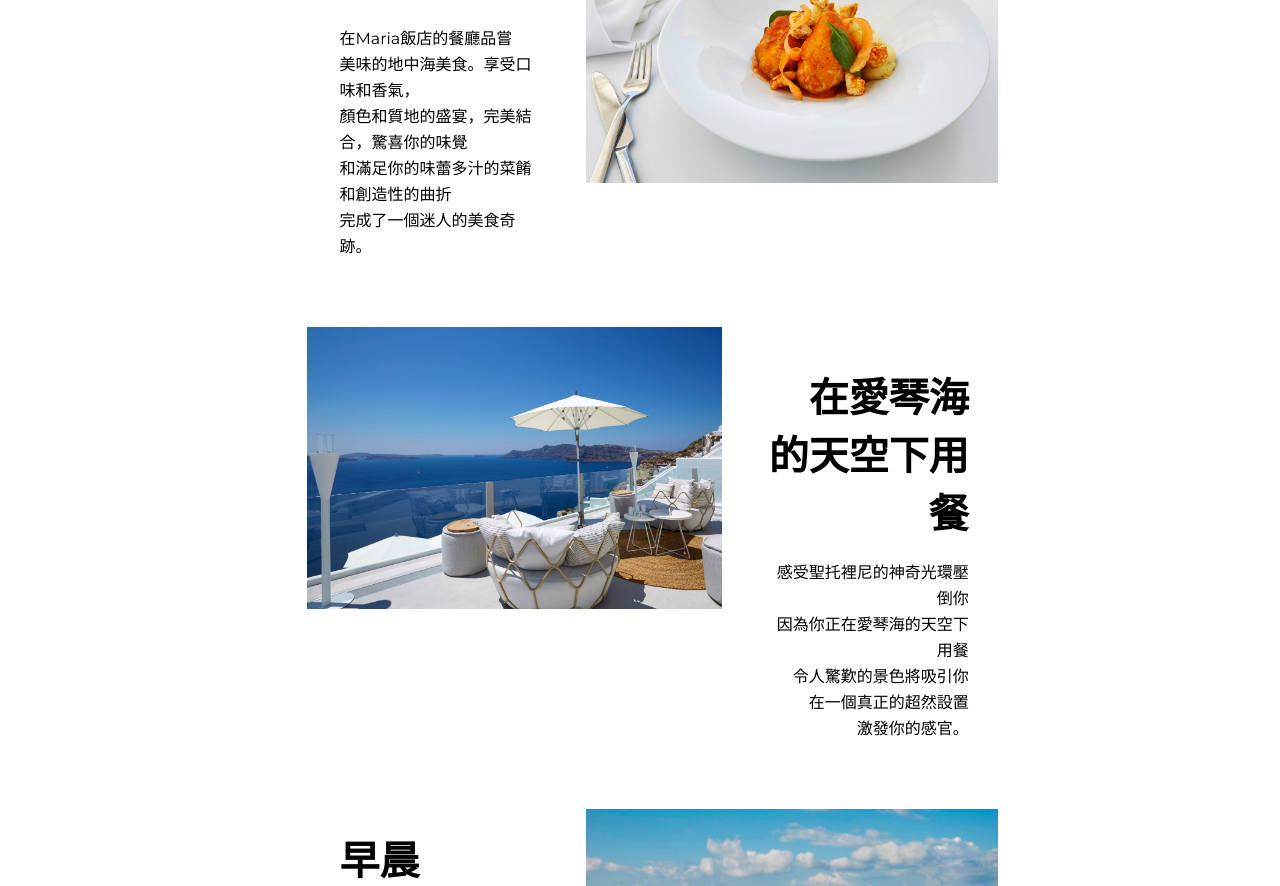
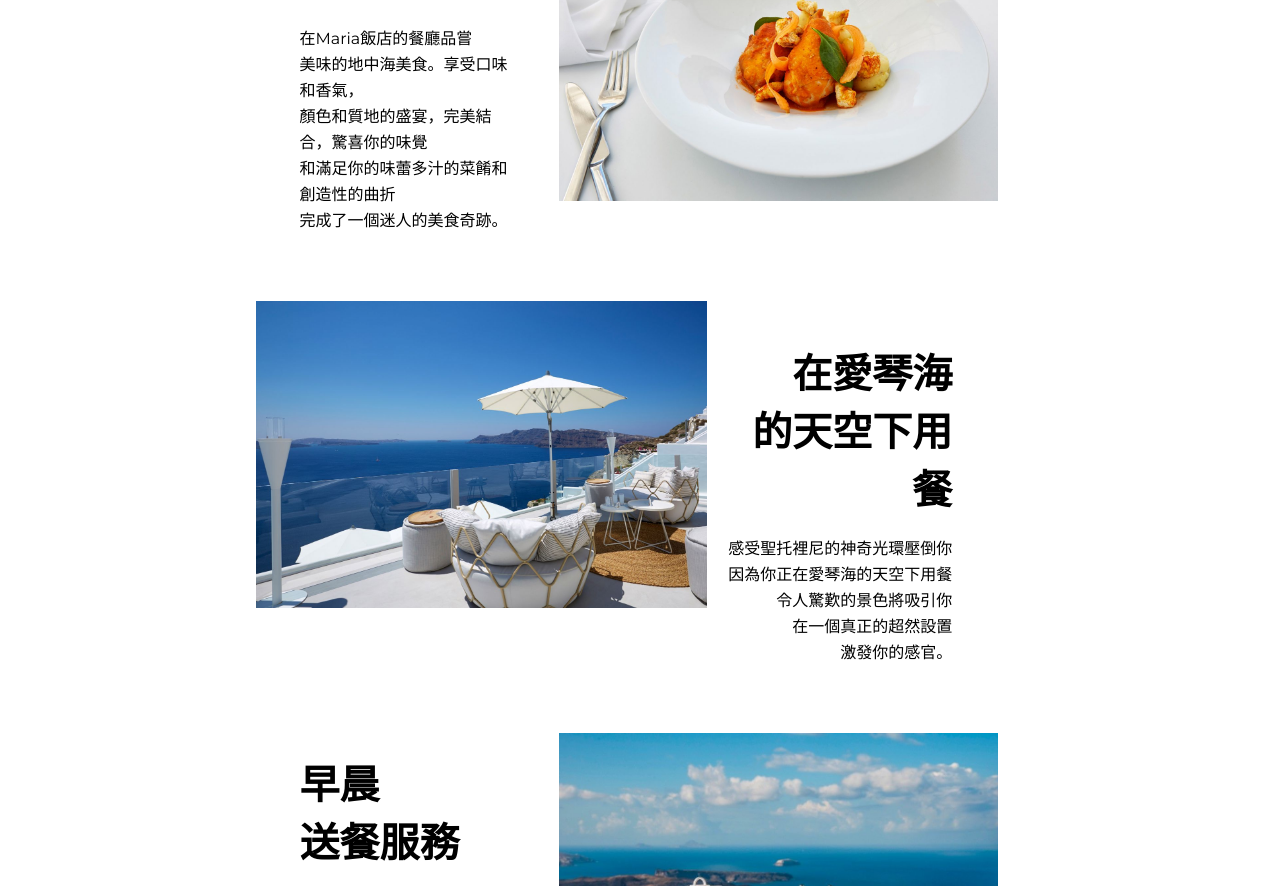
Before and after one commit to animis99/maria, a plain HTML site: page food.html in a window 1280 px wide. Shown: the part 668-1554 px from the top of the page. Drawn offline with nearby package versions, Linux system fonts and the light colour scheme.

Commit message:
style update

```diff
--- a/style.css
+++ b/style.css
@@ -246,7 +246,7 @@
 .wrapper3 {
 	float: center;
    	position: inherit;
-   	padding: 0% 0px 0% 24%;
+   	padding: 0% 0px 0% 20%;
 	margin:4% 0 4% 0;
     	width: 100%;
     	height: auto;
@@ -256,14 +256,14 @@
      .a3 {
 	font-size:16px;
 	text-align:right;
-	padding:4% 32% 0 0px;
+	padding:4% 32% 0 2%;
     	width: 30%;
    	height: auto;
     	float:right;
 	flex:1;
 }
      .b3{
-	padding:0 4% 0 0%;
+	padding:0 0% 0 0%;
 	width: 100%;
 	height:100%;
 	float:left;
@@ -288,14 +288,14 @@
      .a4 {
 	font-size:16px;
 	text-align:left;
-	padding:2% 0% 0% 34%;
-    	width: 30%;
+	padding:2% 4% 0% 30%;
+    	width: 100%;
    	height: 100%;
     	float:left;
 	flex:1;
 }
      .b4{
-	padding:0 0% 0 4%;
+	padding:0 0% 0 0%;
 	width: 100%;
 	height: 100%;
 	float:left;
@@ -380,14 +380,14 @@
 	padding:8% 0 0 0px;
     	text-align:center;
     	float:center;
-
+	flex:1;
 }
      .b3{
 	height: 100%;
 	width: 100%;
 	float:left;
 	margin-top:0%;
-
+	  flex:1;
 }
 .wrapper4 {
 	float: inherit;
```
Also changed, not shown: index.html (+1 -1 lines).
